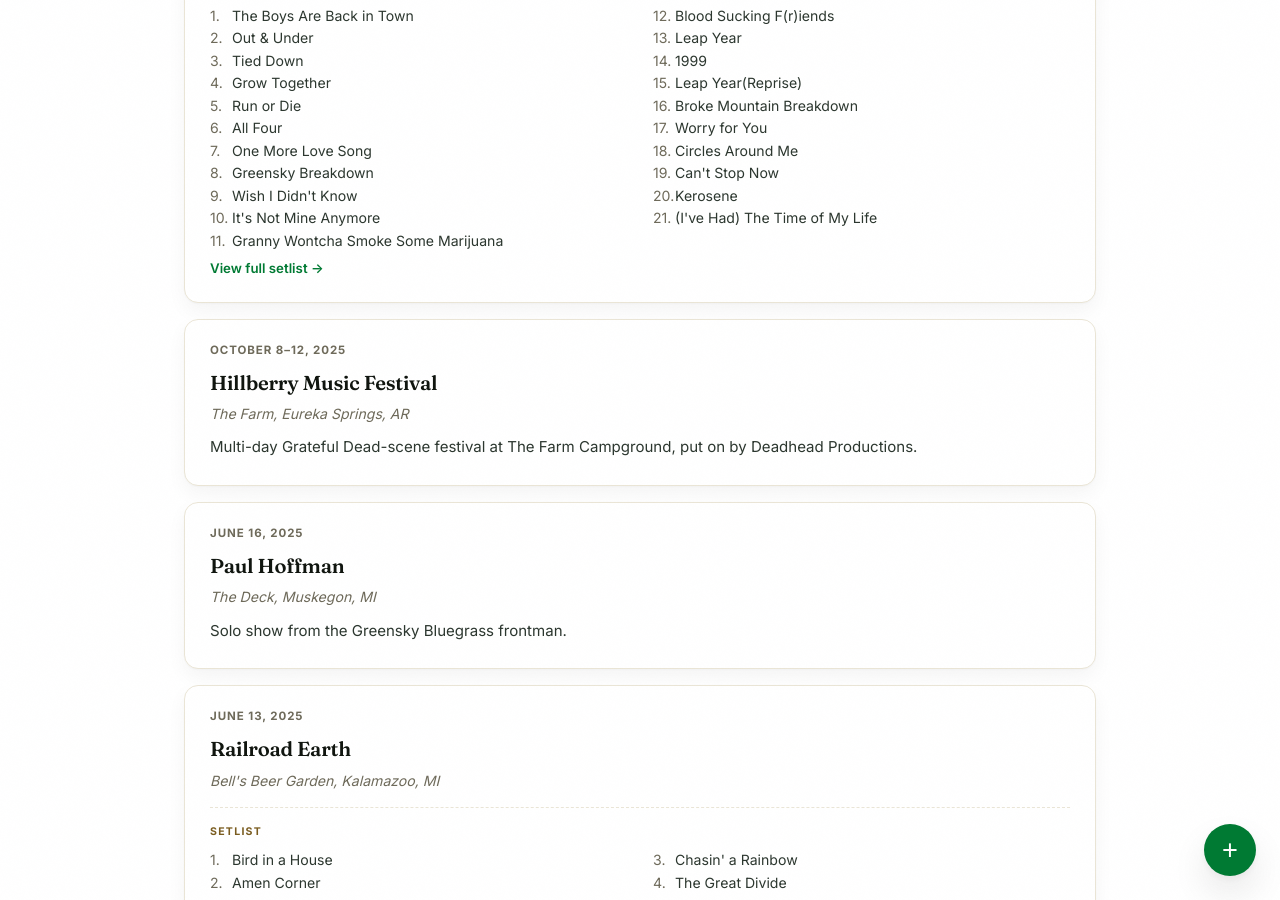
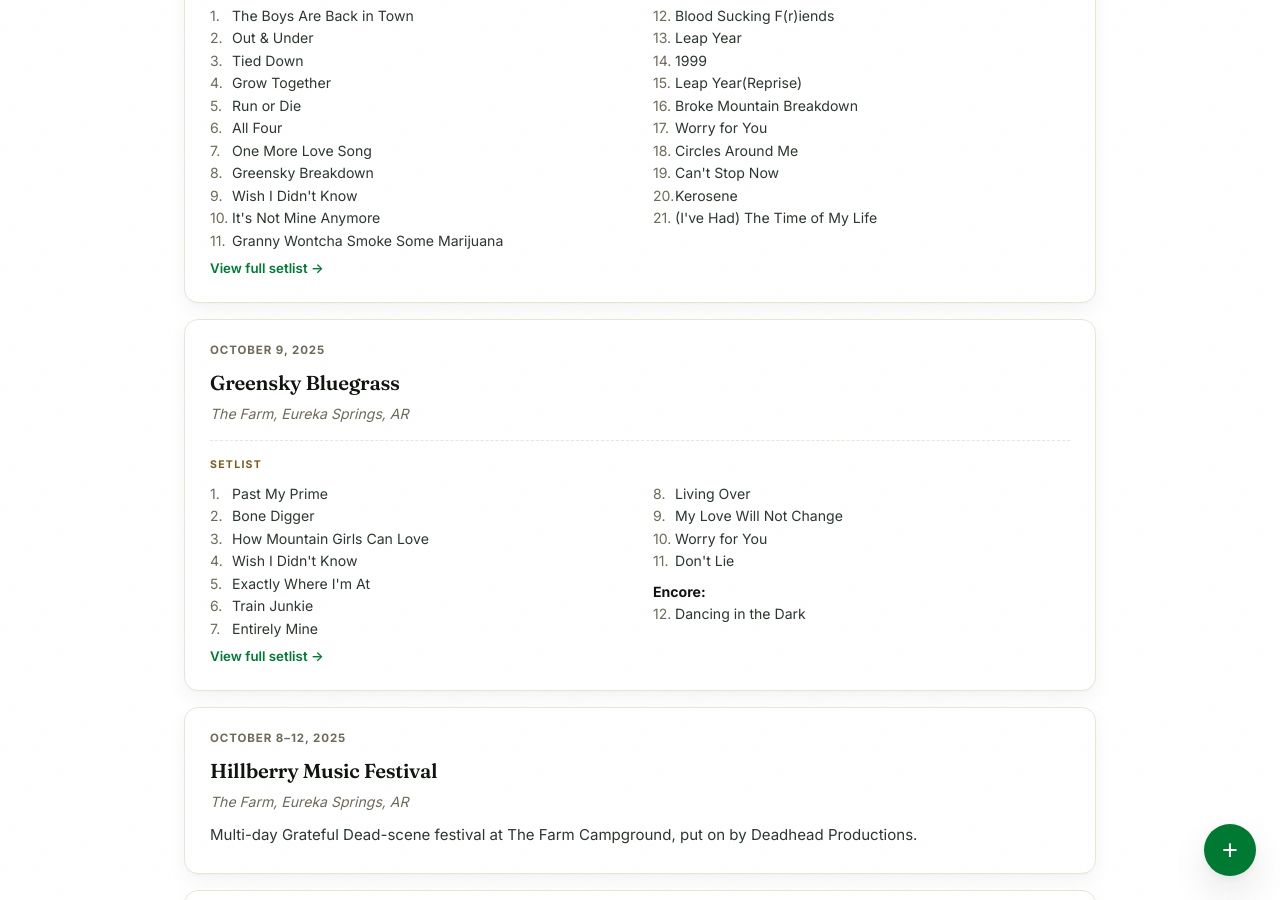
Before and after one commit to bmlanders/adventures, a Jekyll site: the page built from shows/index.html, in a window 1280 px wide and 900 px high, scrolled down 6942 px. Built offline with Jekyll 4.4.1, drawn with Linux system fonts in a browser that asks for light colours.

Commit message:
Log show: Greensky Bluegrass on 2025-10-09

```diff
--- a/shows/index.html
+++ b/shows/index.html
@@ -430,6 +430,31 @@
     </ol>
   </div>
   <a class="show-trip-link" href="https://www.setlist.fm/setlist/greensky-bluegrass/2025/wings-event-center-kalamazoo-mi-2b4fa836.html" target="_blank" rel="noopener">View full setlist &rarr;</a>
+</div>
+
+<div class="show-entry" id="2025-10-09-greensky-bluegrass">
+  <div class="show-date">October 9, 2025</div>
+  <h3>Greensky Bluegrass</h3>
+  <div class="show-venue">The Farm, Eureka Springs, AR</div>
+  <div class="setlist">
+    <div class="setlist-lbl">Setlist</div>
+    <ol class="setlist-list">
+      <li>Past My Prime</li>
+      <li>Bone Digger</li>
+      <li>How Mountain Girls Can Love</li>
+      <li>Wish I Didn't Know</li>
+      <li>Exactly Where I'm At</li>
+      <li>Train Junkie</li>
+      <li>Entirely Mine</li>
+      <li>Living Over</li>
+      <li>My Love Will Not Change</li>
+      <li>Worry for You</li>
+      <li>Don't Lie</li>
+      <li class="setlist-set">Encore:</li>
+      <li>Dancing in the Dark</li>
+    </ol>
+  </div>
+  <a class="show-trip-link" href="https://www.setlist.fm/setlist/greensky-bluegrass/2025/the-farm-eureka-springs-ar-734ef209.html" target="_blank" rel="noopener">View full setlist &rarr;</a>
 </div>
 
 <div class="show-entry" id="2025-10-08-hillberry-music-festival">
```
